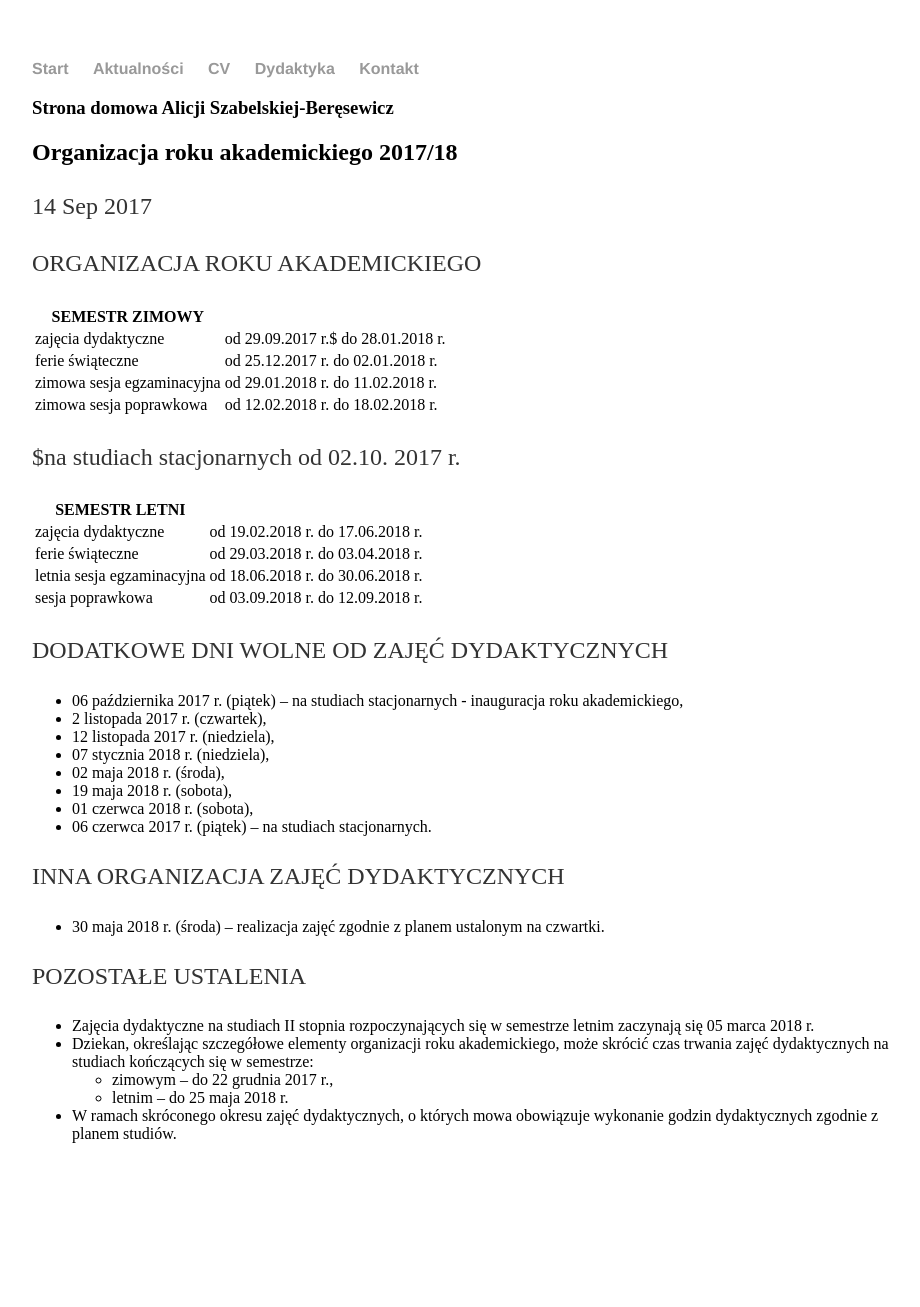
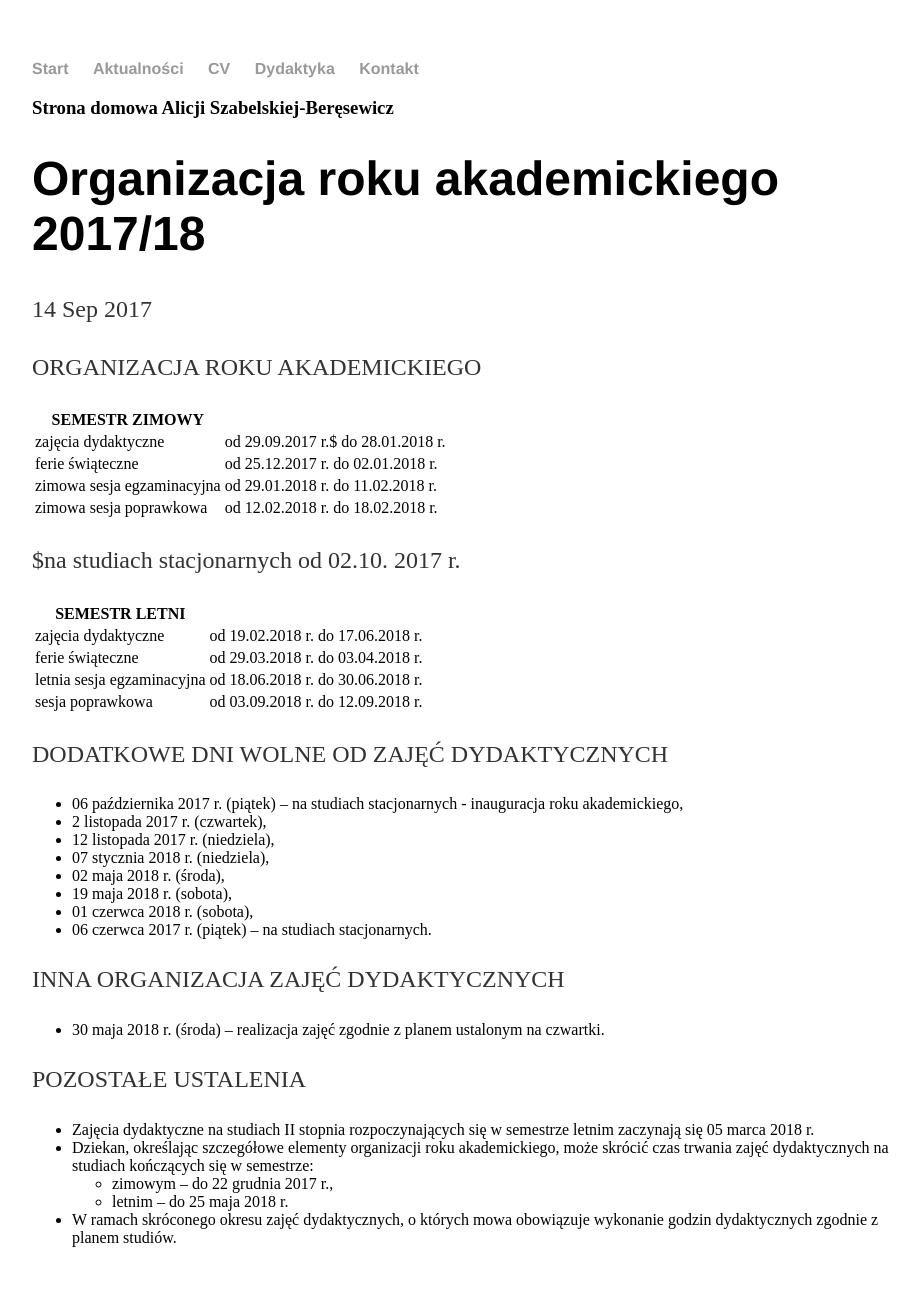
Before and after one commit to alicjaszabelska/alicjaszabelska.github.io, a Jekyll site: the page built from _posts/2017-09-14-Organizacja-roku.md, in a window 1280 px wide. Shown: the whole page, without its empty margins (160-1080 px from the left). Built offline with Jekyll 4.4.1, drawn with Linux system fonts in a browser that asks for light colours; before the commit the page ends 1203 px from its top, so only the background shows below that.

Commit message:
Update post.html

```diff
--- a/_layouts/post.html
+++ b/_layouts/post.html
@@ -1,24 +1,9 @@
 ---
 layout: default
 ---
-<div class="page-header">
-  <h2>{{page.title}}</h2>
-  <p class="post-date">{{ page.date | date_to_string }}</p>
+<h1>{{ page.title }}</h1>
+<p class="meta">{{ page.date | date_to_string }}</p>
+
+<div class="post">
+  {{ content }}
 </div>
-
-<div class="post-body">
-{{ content }}
-
-<!--
-{% if page.tags %}
-<p> Tagged: {{ page.tags | array_to_sentence_string }}. </p>
-{% endif %}
--->
-
-{% if page.external-url %}
-  {% assign url = page.external-url | split: '/' %}
-  <p>Quoted from: <a href="{{ page.external-url }}">{{ url[2] }}</a>. </p>
-{% endif %}
-
-
-</div>
```
